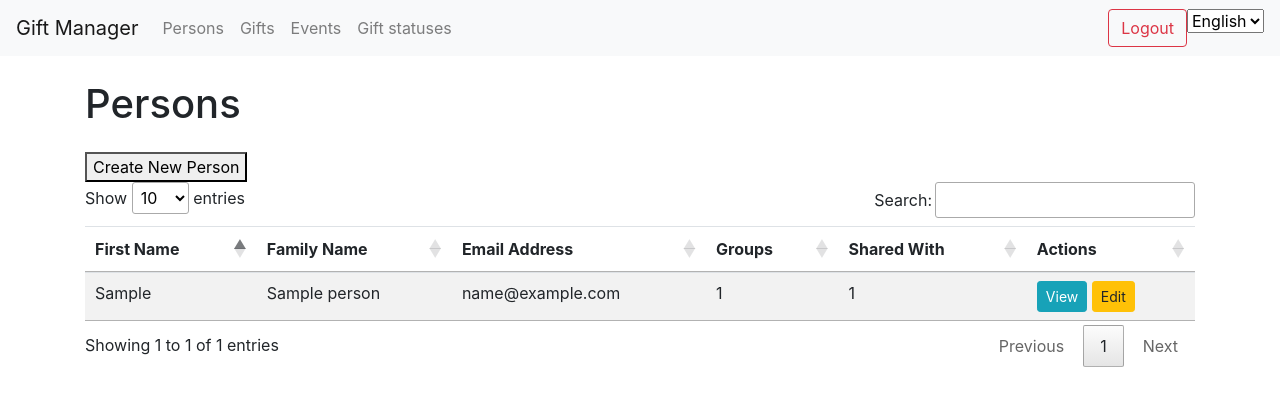
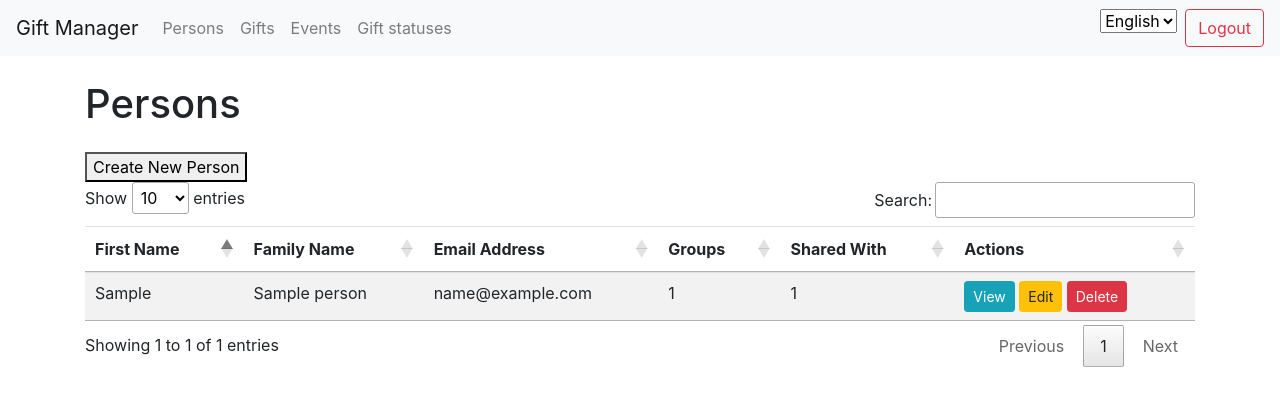
Before and after one commit to adrien-berchet/gift-manager, a Django app: page /en/persons/ in a window 1280 px wide. Shown: the top 406 px of the page. Run offline with Django 5.2, Linux system fonts and the light colour scheme; a user stored in the database is signed in; tables that the repository leaves empty hold one stand-in row (values such as "Sample post"); some libraries are stand-ins or nearby versions.

Commit message:
Add delete buttons

```diff
--- a/gift_manager/templates/gift_manager/base.html
+++ b/gift_manager/templates/gift_manager/base.html
@@ -29,6 +29,20 @@
                 </li>
             </ul>
             <ul class="navbar-nav ml-auto">
+                <li class="nav-item mr-2">
+                    <form action="{% url 'set_language' %}" method="post">
+                        {% csrf_token %}
+                        <select name="language" onchange="this.form.submit()">
+                            {% get_current_language as LANGUAGE_CODE %}
+                            {% get_available_languages as LANGUAGES %}
+                            {% for lang in LANGUAGES %}
+                            <option value="{{ lang.0 }}" {% if lang.0 == LANGUAGE_CODE %}selected{% endif %}>
+                                {{ lang.1 }}
+                                </option>
+                            {% endfor %}
+                        </select>
+                    </form>
+                </li>
                 {% if user.is_authenticated %}
                     <li class="nav-item">
                         <form method="post" action="{% url 'logout' %}">
@@ -41,20 +55,6 @@
                         <a class="nav-link" href="{% url 'login' %}">Login</a>
                     </li>
                 {% endif %}
-                <li class="nav-item">
-                    <form action="{% url 'set_language' %}" method="post">
-                        {% csrf_token %}
-                        <select name="language" onchange="this.form.submit()">
-                            {% get_current_language as LANGUAGE_CODE %}
-                            {% get_available_languages as LANGUAGES %}
-                            {% for lang in LANGUAGES %}
-                                <option value="{{ lang.0 }}" {% if lang.0 == LANGUAGE_CODE %}selected{% endif %}>
-                                    {{ lang.1 }}
-                                </option>
-                            {% endfor %}
-                        </select>
-                    </form>
-                </li>
             </ul>
         </div>
     </nav>
--- a/gift_manager/templates/gift_manager/data_list.html
+++ b/gift_manager/templates/gift_manager/data_list.html
@@ -32,12 +32,15 @@
                     {% if type == 'Persons' %}
                         <a href="{% url 'gift_manager:person_detail' item.person_id %}" class="btn btn-info btn-sm">{% trans "View" %}</a>
                         <a href="{% url 'gift_manager:person_edit' item.person_id %}" class="btn btn-warning btn-sm">{% trans "Edit" %}</a>
+                        <a href="{% url 'gift_manager:person_delete' item.person_id %}" class="btn btn-danger btn-sm">{% trans "Delete" %}</a>
                     {% elif type == 'Gifts' %}
                         <a href="{% url 'gift_manager:gift_detail' item.gift_id %}" class="btn btn-info btn-sm">{% trans "View" %}</a>
                         <a href="{% url 'gift_manager:gift_edit' item.gift_id %}" class="btn btn-warning btn-sm">{% trans "Edit" %}</a>
+                        <a href="{% url 'gift_manager:gift_delete' item.gift_id %}" class="btn btn-danger btn-sm">{% trans "Delete" %}</a>
                     {% elif type == 'Events' %}
                         <a href="{% url 'gift_manager:event_detail' item.event_id %}" class="btn btn-info btn-sm">{% trans "View" %}</a>
                         <a href="{% url 'gift_manager:event_edit' item.event_id %}" class="btn btn-warning btn-sm">{% trans "Edit" %}</a>
+                        <a href="{% url 'gift_manager:event_delete' item.event_id %}" class="btn btn-danger btn-sm">{% trans "Delete" %}</a>
                     {% elif type == 'Status' %}
                         <a href="{% url 'gift_manager:relation_status_detail' item.pk %}" class="btn btn-info btn-sm">{% trans "View" %}</a>
                     {% endif %}
--- a/gift_manager/urls.py
+++ b/gift_manager/urls.py
@@ -14,6 +14,7 @@ urlpatterns = [
     path("persons/create/", views.PersonCreateView.as_view(), name="person_create"),
     path("persons/<uuid:pk>/", views.PersonDetailView.as_view(), name="person_detail"),
     path("persons/<uuid:pk>/edit/", views.PersonUpdateView.as_view(), name="person_edit"),
+    path('persons/<uuid:pk>/delete/', views.PersonDeleteView.as_view(), name='person_delete'),
     path(
         "persons/<uuid:pk>/add_relation/",
         views.PersonRelationCreateView.as_view(),
@@ -23,6 +24,7 @@ urlpatterns = [
     path("gifts/create/", views.GiftCreateView.as_view(), name="gift_create"),
     path("gifts/<uuid:pk>/", views.GiftDetailView.as_view(), name="gift_detail"),
     path("gifts/<uuid:pk>/edit/", views.GiftUpdateView.as_view(), name="gift_edit"),
+    path('gifts/<uuid:pk>/delete/', views.GiftDeleteView.as_view(), name='gift_delete'),
     path(
         "gifts/<uuid:pk>/add_relation/",
         views.GiftRelationCreateView.as_view(),
@@ -32,6 +34,7 @@ urlpatterns = [
     path("events/create/", views.EventCreateView.as_view(), name="event_create"),
     path("events/<uuid:pk>/", views.EventDetailView.as_view(), name="event_detail"),
     path("events/<uuid:pk>/edit/", views.EventUpdateView.as_view(), name="event_edit"),
+    path('events/<uuid:pk>/delete/', views.EventDeleteView.as_view(), name='event_delete'),
     path("relation_statuses/", views.RelationStatusListView.as_view(), name="relation_statuses"),
     path(
         "relation_statuses/<int:pk>/",
--- a/gift_manager/views.py
+++ b/gift_manager/views.py
@@ -8,6 +8,7 @@ from django.shortcuts import render
 from django.urls import reverse
 from django.urls import reverse_lazy
 from django.utils.translation import gettext
+from django.views.generic import DeleteView
 from django.views.generic import DetailView
 from django.views.generic import ListView
 from django.views.generic import UpdateView
@@ -140,6 +141,13 @@ class PersonUpdateView(FilterByUserMixin, GetObjectByTokenMixin, LoginRequiredMi
         return response
 
 
+class PersonDeleteView(FilterByUserMixin, GetObjectByTokenMixin, LoginRequiredMixin, DeleteView):
+    model = Person
+    template_name = "gift_manager/confirm_delete.html"
+    success_url = reverse_lazy('gift_manager:persons')
+    pk_name = "person_id"
+
+
 class GiftListView(LoginRequiredMixin, ListView):
     model = Gift
     template_name = "gift_manager/data_list.html"
@@ -230,6 +238,13 @@ class GiftUpdateView(FilterByUserMixin, GetObjectByTokenMixin, LoginRequiredMixi
         return response
 
 
+class GiftDeleteView(FilterByUserMixin, GetObjectByTokenMixin, LoginRequiredMixin, DeleteView):
+    model = Gift
+    template_name = "gift_manager/confirm_delete.html"
+    success_url = reverse_lazy('gift_manager:gifts')
+    pk_name = "gift_id"
+
+
 class EventListView(LoginRequiredMixin, ListView):
     model = Event
     template_name = "gift_manager/data_list.html"
@@ -315,6 +330,13 @@ class EventUpdateView(FilterByUserMixin, GetObjectByTokenMixin, LoginRequiredMix
         if form.cleaned_data["shared_with"]:
             form.instance.shared_with.set(form.cleaned_data["shared_with"])
         return response
+
+
+class EventDeleteView(FilterByUserMixin, GetObjectByTokenMixin, LoginRequiredMixin, DeleteView):
+    model = Event
+    template_name = "gift_manager/confirm_delete.html"
+    success_url = reverse_lazy('gift_manager:events')
+    pk_name = "event_id"
 
 
 class PersonDetailView(FilterByUserMixin, GetObjectByTokenMixin, LoginRequiredMixin, DetailView):
```
